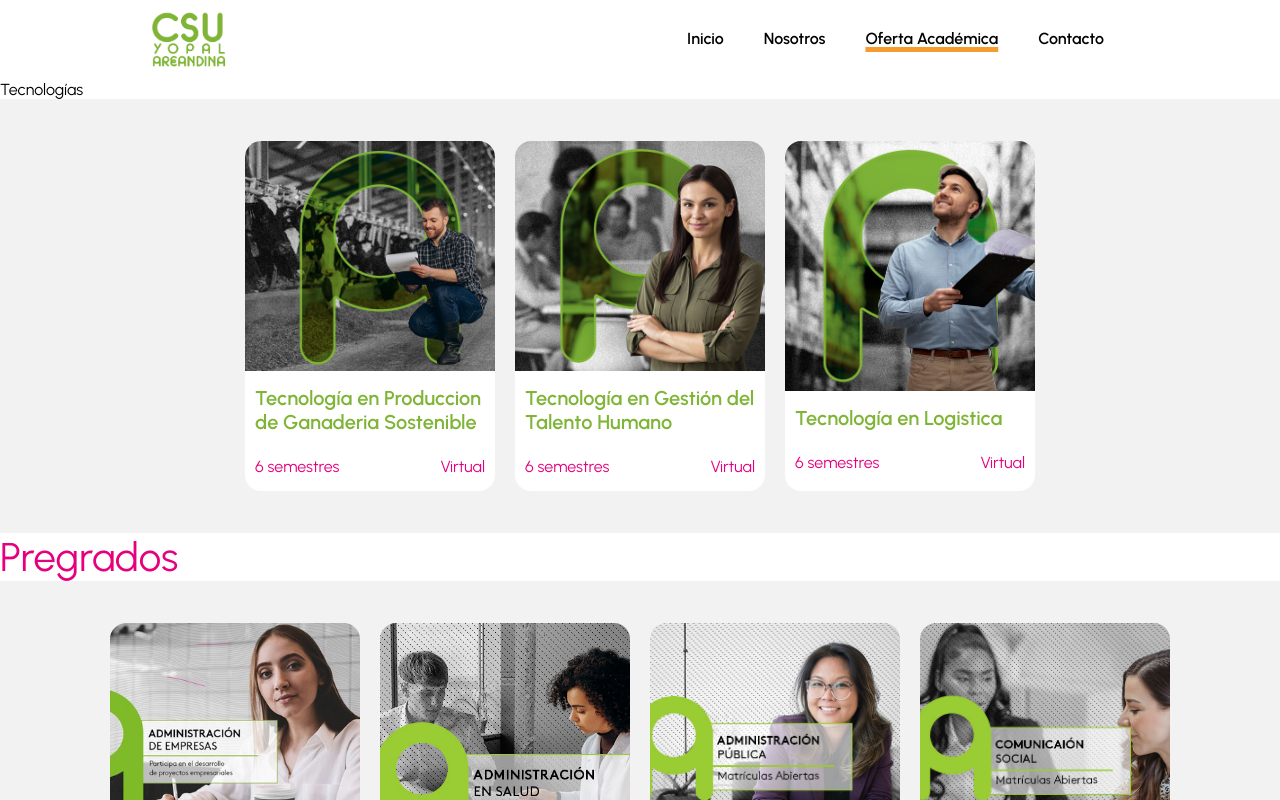
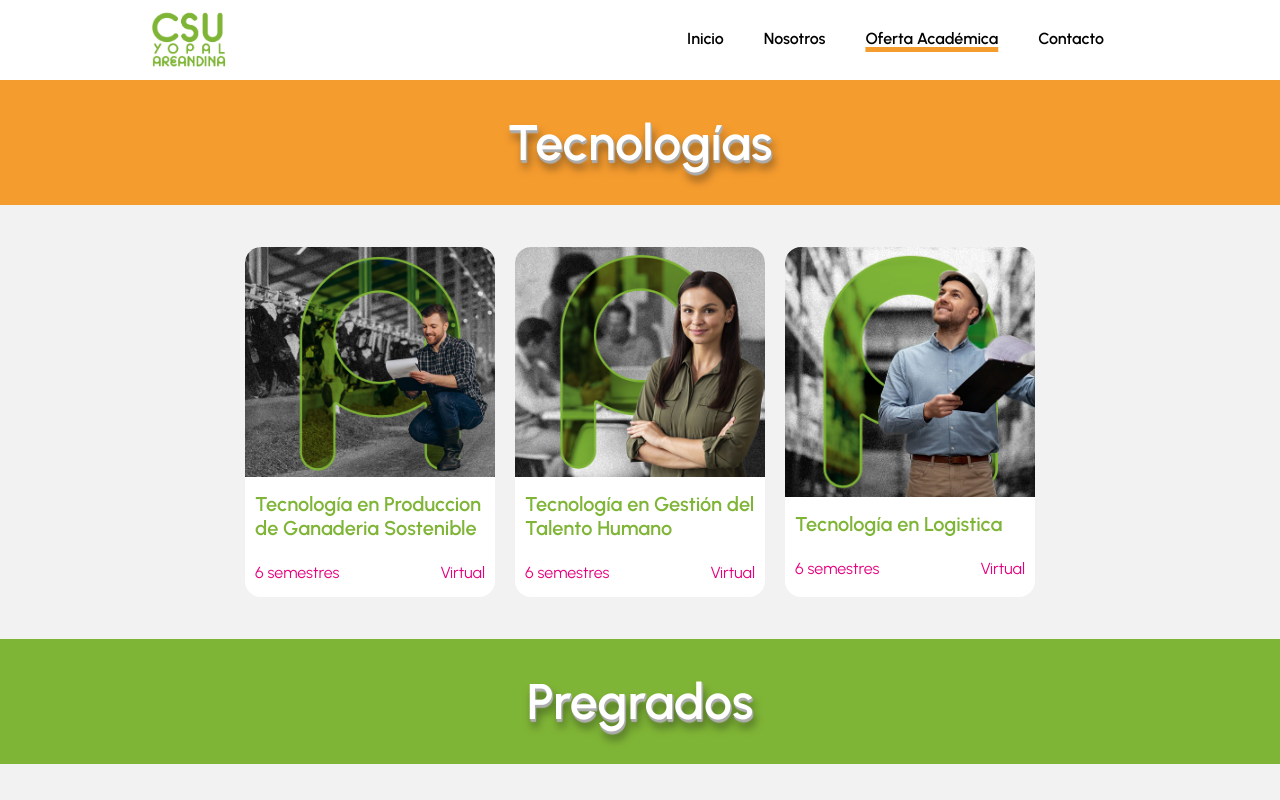
Before and after one commit to JhoanSebas96/frontend, a React (Vite) app: page /oferta-academica in a window 1280 px wide. Shown: the top 800 px of the page. Built offline with nearby package versions, Linux system fonts and the light colour scheme.

Commit message:
modified css academic courses page

```diff
--- a/src/index.css
+++ b/src/index.css
@@ -1,6 +1,7 @@
 * {
   --green: #7fb536;
   --fuchsia: #e6007e;
+  --orange: #F59C2F;
   font-family: 'Urbanist', sans-serif;
   font-weight: 400;
   box-sizing: border-box;
@@ -10,11 +11,6 @@
   padding: 0;
 }
 
-
-
-body{
-  margin: 0;
-}
 
 
 /* Start Page Home */
@@ -182,10 +178,12 @@ body{
 /* End Page About */
 /* Start Page Courses */
 .academic-courses{
-  background-color: #fff;
+  background-color: #f2f2f2;
 
 }
 .card-grid-courses{
+  width: 90%;
+  margin: 0 auto;
   padding: 2rem 0 ;
   display: flex;
   flex-wrap: wrap;
@@ -193,6 +191,22 @@ body{
   justify-content: center;
 }
 
+.head-category {
+  padding: 1rem;
+  background-color: #fff;
+}
+
+.title-category {
+  color: #fff;
+  font-size: 50px;
+  text-align: center;
+  font-weight: 600;
+  margin: 1rem 0;
+  text-shadow: 1px 1px 1px #adadad,
+             1px 2px 1px #adadad,
+             1px 3px 1px #adadad,
+             3px 8px 8px rgba(16, 16, 16, 0.5);
+}
 
 @media screen and (max-width: 960px) {
   .div-csu {
--- a/src/pages/AcademicCourses.jsx
+++ b/src/pages/AcademicCourses.jsx
@@ -15,16 +15,16 @@ export const AcademicCourses = () => {
 
   return (
     <div className='academic-courses'>
-      <div className='head-category'>
-        <p className='title-category'>Tecnologías</p>
+      <div className='head-category'style={{backgroundColor: 'var(--orange)'}}>
+        <p className='title-category' >Tecnologías</p>
       </div>
       <div className='card-grid-courses'>
         {tecno.map((course, index) => (
           <CardCourse course={course} key={index}  />
         ))}
       </div>
-      <div className='head-category' >
-        <p className='title-category' style={{color: '#e6007e', fontSize: '40px'}}>Pregrados</p>
+      <div className='head-category' style={{backgroundColor: 'var(--green)'}}>
+        <p className='title-category'>Pregrados</p>
       </div>
       <div className='card-grid-courses'>
         {preg.map((course, index) => (
@@ -53,7 +53,7 @@ export const AcademicCourses = () => {
 }
 
 export async function loaderAcademicCourse() {
-  const carre = Courses;
+  const carre = await Courses;
   const tecnologias = carre.filter((carrera) => carrera.nivel === 'Tecnología');
   const pregrados = carre.filter((carrera) => carrera.nivel === 'Profesional');
   const especializaciones = carre.filter((carrera) => carrera.nivel === 'Especializaciones');
```
